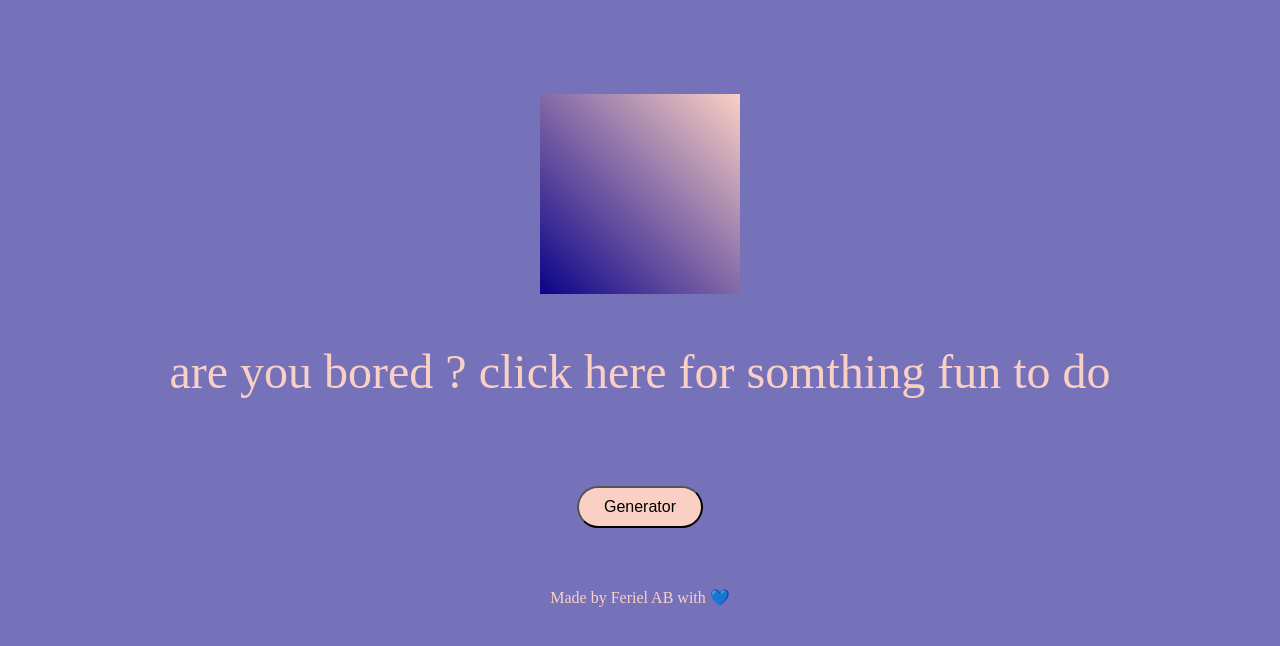
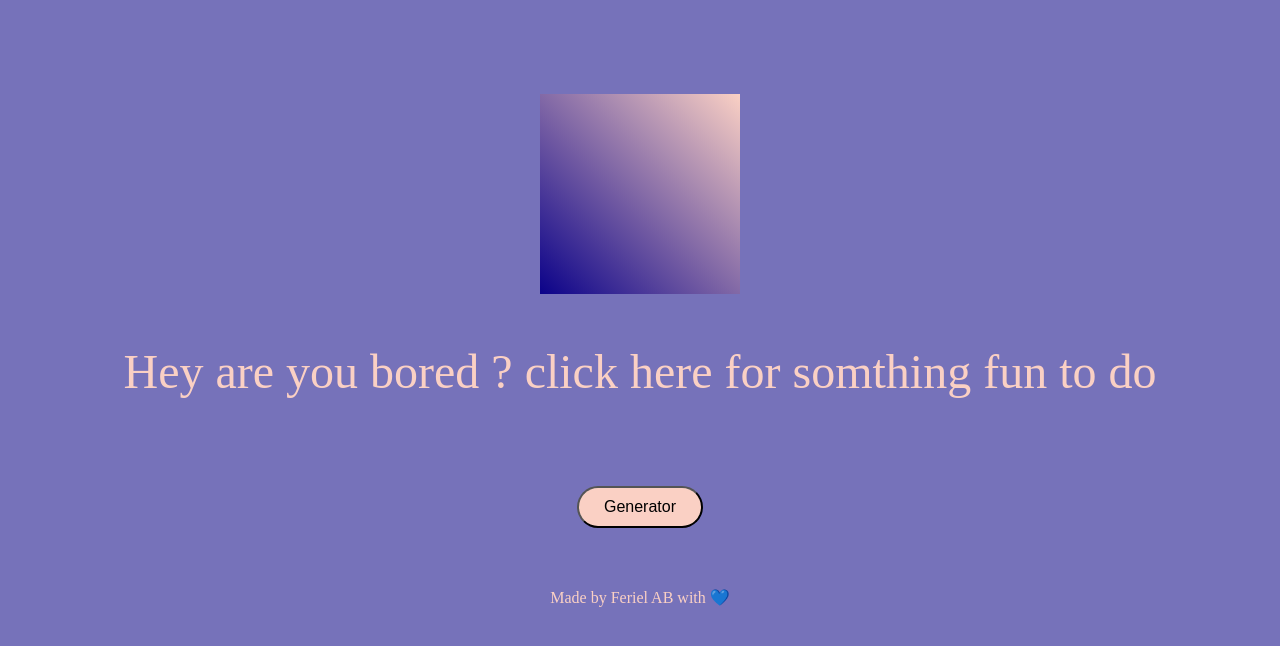
Before and after one commit to Sunshinering/stuff-to-do-, a plain HTML site: page index.html in a window 1280 px wide. Drawn offline with Linux system fonts and the light colour scheme.

Commit message:
index.html

```diff
--- a/index.html
+++ b/index.html
@@ -10,7 +10,7 @@
 <div class="container-shape">
     <div class="shape" id="shit"></div>
 </div>
-<div class="phrase">are you bored ? click here for somthing fun to do </div>
+<div class="phrase">Hey are you bored ? click here for somthing fun to do </div>
 <div class="link-countainer">
     <a class="link"> </a>
  </div>
```
